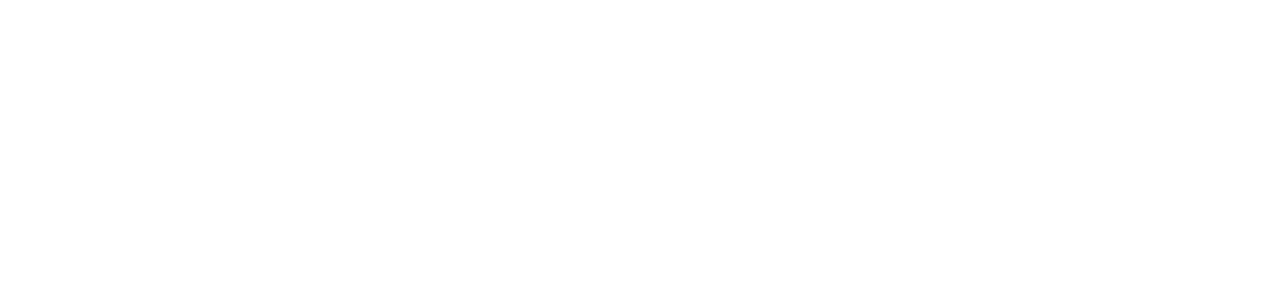
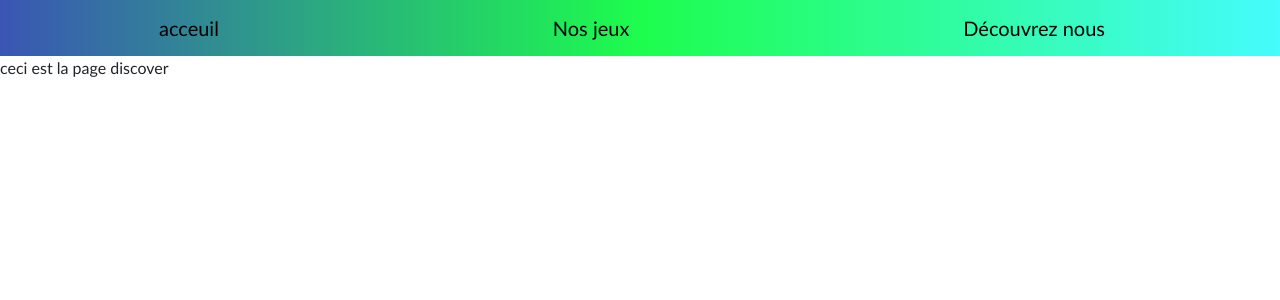
Before and after one commit to ClementDupouyPaulin/untamedcats, a Nuxt app: page /discover in a window 1280 px wide. Before the commit this address had no page. Shown: the top 300 px of the page. Built offline with nearby package versions, Linux system fonts and the light colour scheme.

Commit message:
navbar + fr.json

```diff
--- /dev/null
+++ b/components/header.vue
@@ -0,0 +1,18 @@
+<script setup>
+  const props = defineProps ({
+    active: {
+    type: String,
+    required: true
+    }
+  })
+</script>
+
+<template>
+  <div class="navbar">
+      <NuxtLink to="/" class="navbar-brand">{{ $t('header.dashboard') }}</NuxtLink>
+      <NuxtLink to="/game" class="navbar-brand">{{ $t('header.games') }}</NuxtLink>
+      <NuxtLink to="/discover" class="navbar-brand">{{ $t('header.discover') }}</NuxtLink>
+  </div>
+</template>
+<style scoped>
+</style>
--- /dev/null
+++ b/locales/fr.json
@@ -0,0 +1,7 @@
+{
+    "header": {
+        "dashboard": "acceuil",
+        "games": "Nos jeux",
+        "discover": "Découvrez nous"
+    }
+}
--- a/nuxt.config.ts
+++ b/nuxt.config.ts
@@ -1,5 +1,17 @@
 // https://nuxt.com/docs/api/configuration/nuxt-config
 export default defineNuxtConfig({
   devtools: { enabled: true },
-  css: ['~/assets/css/style.css']
+  css: ['~/assets/css/style.css'],
+  modules: [
+    // '@nuxtjs/i18n'
+  ],
+  app: {
+    head: {
+      htmlAttrs: {
+        lang: 'fr'
+      },
+      charset: 'utf-8',
+      title: 'Untamed Cats'
+    }
+  }
 })
--- a/package.json
+++ b/package.json
@@ -10,6 +10,7 @@
     "postinstall": "nuxt prepare"
   },
   "dependencies": {
+    "@nuxtjs/i18n": "^8.2.0",
     "bootstrap": "^5.3.2",
     "nuxt": "^3.11.1",
     "vue": "^3.4.21",
--- /dev/null
+++ b/pages/discover.vue
@@ -0,0 +1,4 @@
+<template>
+  <Header :active="'discover'" />
+    ceci est la page discover
+</template>
--- /dev/null
+++ b/pages/game.vue
@@ -0,0 +1,4 @@
+<template>
+    <Header :active="'game'" />
+    ceci est la page game
+</template>
--- a/pages/index.vue
+++ b/pages/index.vue
@@ -1,7 +1,6 @@
 <template>
-    <div>
-        <h1>
-            test
-        </h1>
-    </div>
+  <Header active="'index'" />
+  <h1>
+    test
+  </h1>
 </template>
--- /dev/null
+++ b/plugins/i18n.ts
@@ -0,0 +1,13 @@
+import { createI18n } from 'vue-i18n'
+import fr from '../locales/fr.json'
+
+export default defineNuxtPlugin(({ vueApp }) => {
+    const i18n = createI18n({
+        legacy: false,
+        globalInjection: true,
+        locale: 'fr',
+        messages: {fr}
+    })
+
+    vueApp.use(i18n)
+})
```
Also changed, not shown: app.vue (line endings or trailing spaces), assets/css/style.css, 2 other files (tests, documents, lock files or other folders).
